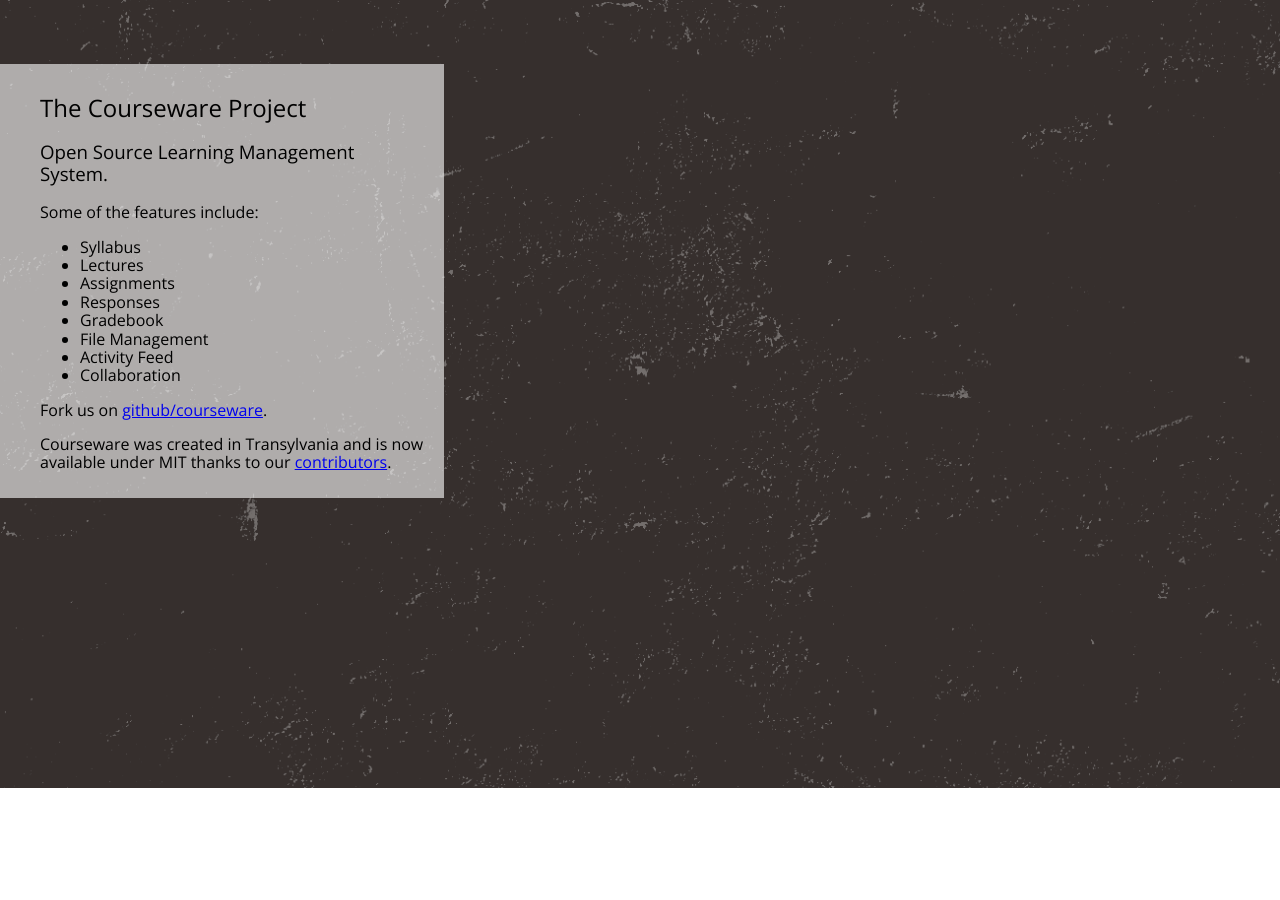
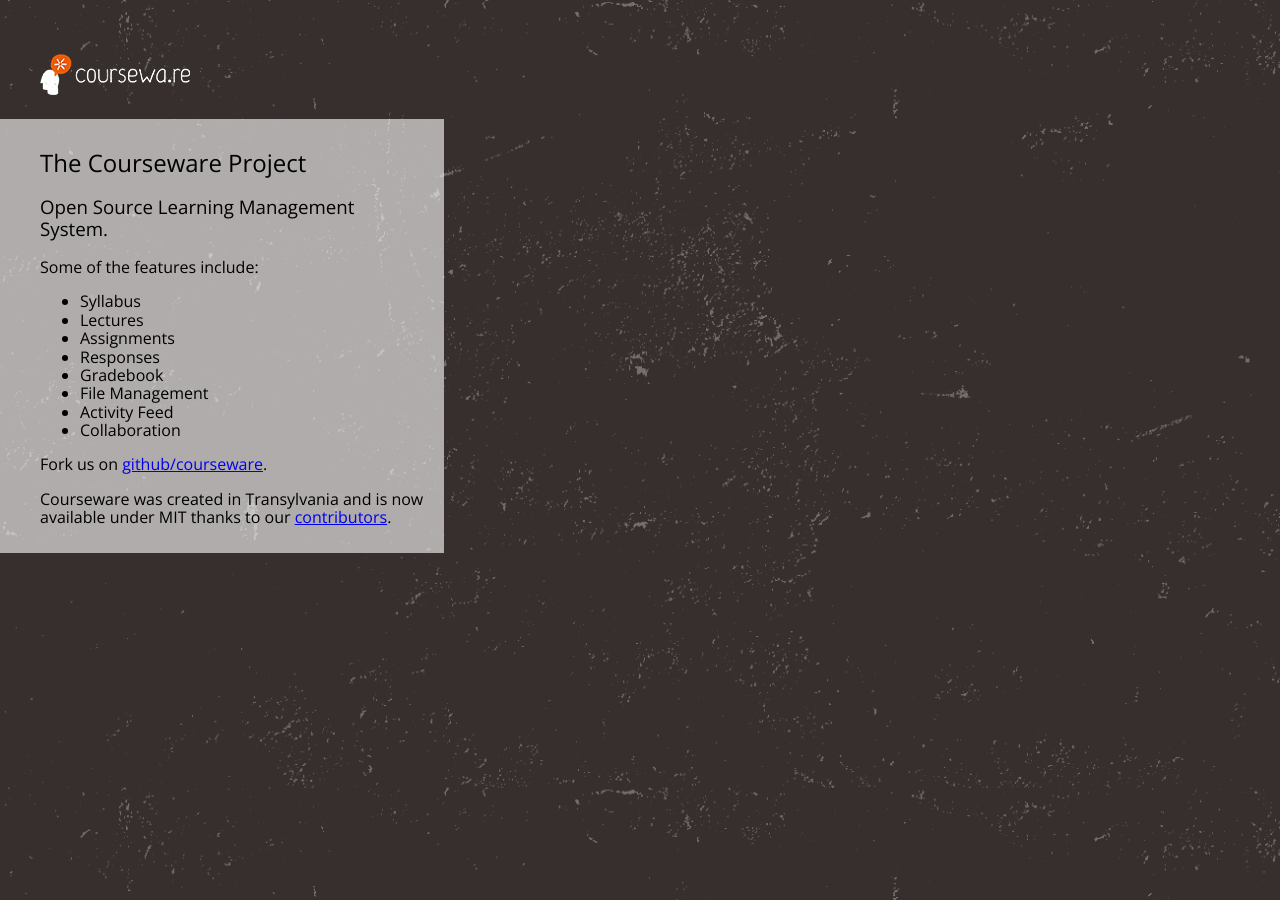
Before and after one commit to Courseware/courseware.github.com, a Jekyll site: the page built from index.md, in a window 1280 px wide. Built offline with Jekyll 4.4.1, drawn with Linux system fonts in a browser that asks for light colours; nearby versions of some CDN libraries.

Commit message:
Added logo, updated media queries.

```diff
--- a/assets/stylesheets/application.css
+++ b/assets/stylesheets/application.css
@@ -10,13 +10,18 @@
 }
 
 body {
-  background: url('../images/background.png') no-repeat top left;
+  background: url('../images/background.png') repeat top left;
   background-size: 100%;
+}
+
+img:first-child {
+  margin-top: 3%;
+  padding-left: 40px;
 }
 
 #about {
   width: 30%;
-  margin-top: 5%;
+  margin-top: 20px;
   padding: 10px 20px 10px 40px;
   background: rgba(255, 255, 255, 0.6);
 }
@@ -24,14 +29,12 @@
 @media screen and (max-width: 768px), screen and (max-width: 800px) {
   #about {
     font-size: 90%;
-    margin-top: 1%;
   }
 }
 
 @media screen and (max-width: 360px) {
   #about {
     width: 300px;
-    margin-top: 280px;
     font-size: 90%;
     margin-left: 0;
   }
@@ -40,7 +43,6 @@
 @media screen and (max-width: 320px) {
   #about {
     width: 260px;
-    margin-top: 240px;
     font-size: 90%;
     margin-left: 0;
   }
--- a/index.md
+++ b/index.md
@@ -4,6 +4,8 @@
 ---
 
 {::options parse_block_html="true" /}
+
+![Courseware](/assets/images/courseware.png)
 
 <div id="about">
 
```
Also changed, not shown: assets/images/courseware.png (added).
